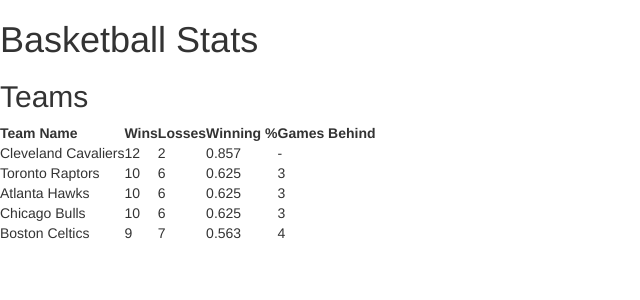
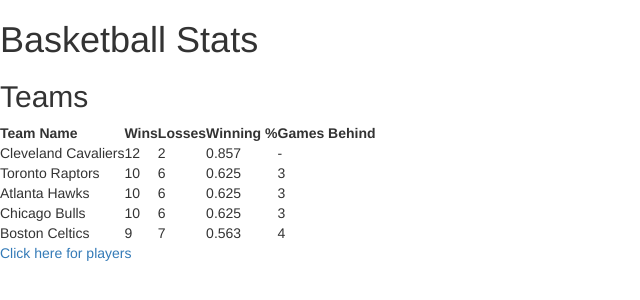
Before and after one commit to shassaninia/BasketBallStats, an Angular app: page /teams in a window 1280 px wide. Shown: the top 300 px of the page, without its empty margins (0-640 px from the left). Built offline with nearby package versions, Linux system fonts and the light colour scheme.

Commit message:
link to players and teams

```diff
--- a/src/app/players/player-list/player-list.component.html
+++ b/src/app/players/player-list/player-list.component.html
@@ -17,4 +17,6 @@
     <td>{{player.weight}}</td>
   </tr>
 </table>
-<a routerLink="/teams">Go to teams page</a>
+<p>
+  <a routerLink="/teams">Click here for teams</a>
+</p>
--- a/src/app/teams/team-list/team-list.component.html
+++ b/src/app/teams/team-list/team-list.component.html
@@ -17,3 +17,7 @@
     <td>{{team.gamesBehind}}</td>
   </tr>
 </table>
+
+<p>
+  <a routerLink="/players">Click here for players</a>
+</p>
```
